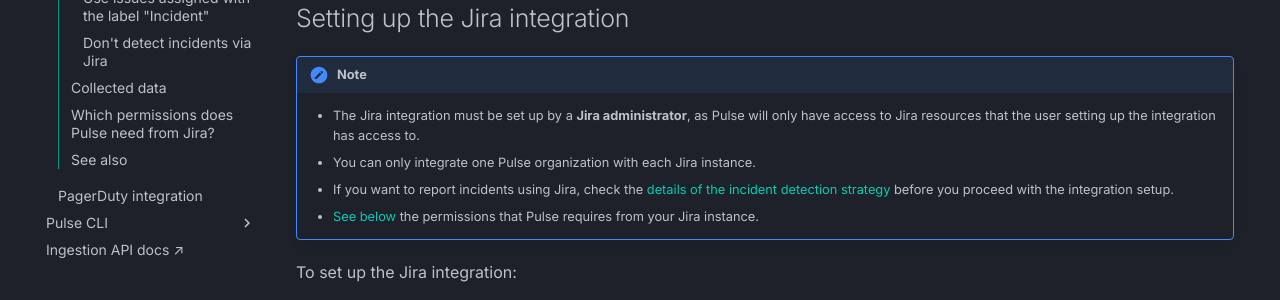
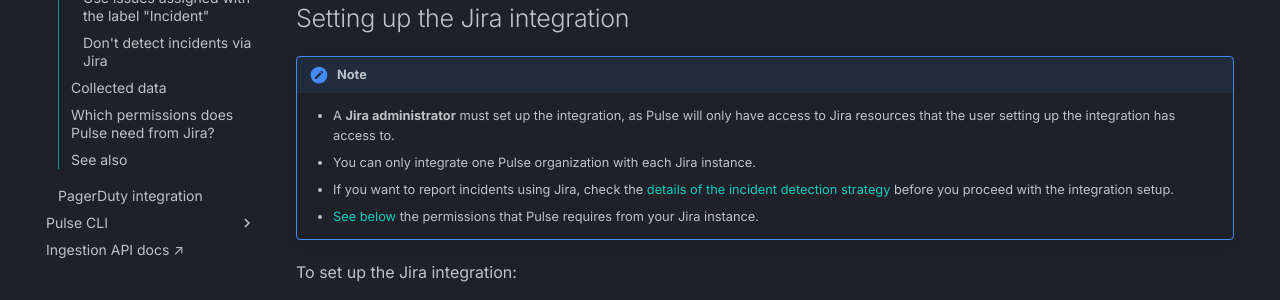
Before and after one commit to codacy/pulse-user-docs, an MkDocs documentation site: the page built from docs/one-click-integrations/jira-integration.md, in a window 1280 px wide and 900 px high. Shown: the part 419-719 px from the top of the window. Built offline with MkDocs 1.6.1 and Material for MkDocs 9.7.7, drawn with Linux system fonts in a browser that asks for light colours.

Commit message:
Update docs/one-click-integrations/jira-integration.md
Co-authored-by: Paulo Ribeiro <paulo.ribeiro@codacy.com>

```diff
--- a/docs/one-click-integrations/jira-integration.md
+++ b/docs/one-click-integrations/jira-integration.md
@@ -13,7 +13,7 @@
 ## Setting up the Jira integration
 
 !!! note
-    -   The Jira integration must be set up by a **Jira administrator**, as Pulse will only have access to Jira resources that the user setting up the integration has access to.
+    -   A **Jira administrator** must set up the integration, as Pulse will only have access to Jira resources that the user setting up the integration has access to.
     -   You can only integrate one Pulse organization with each Jira instance.
     -   If you want to report incidents using Jira, check the [details of the incident detection strategy](#incident-detection-strategy) before you proceed with the integration setup.
     -   [See below](#jira-permissions) the permissions that Pulse requires from your Jira instance.
```
